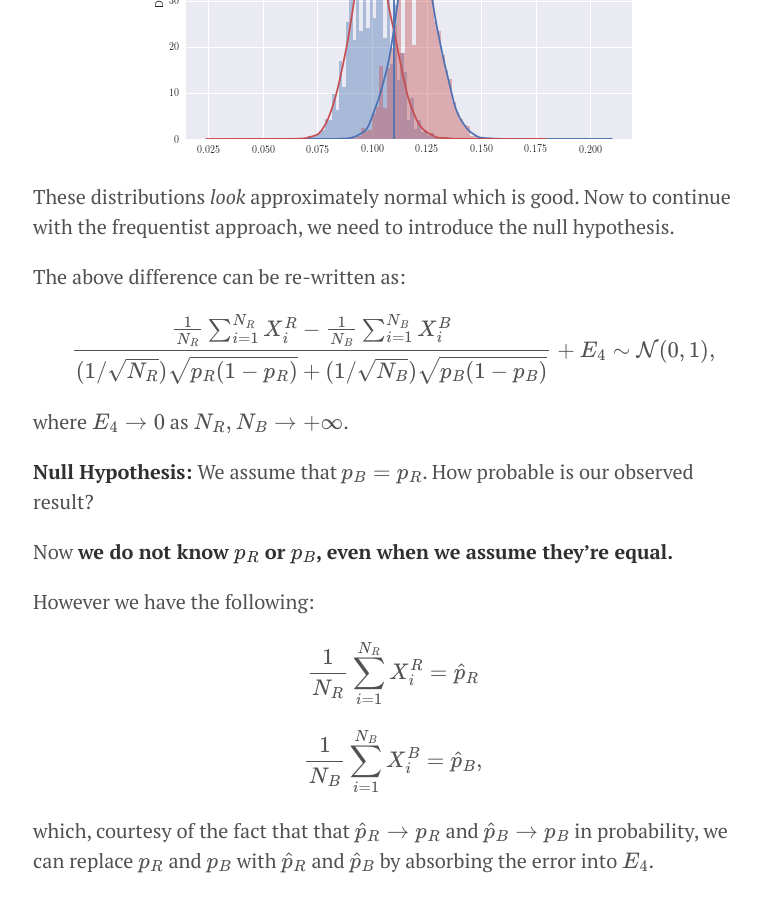
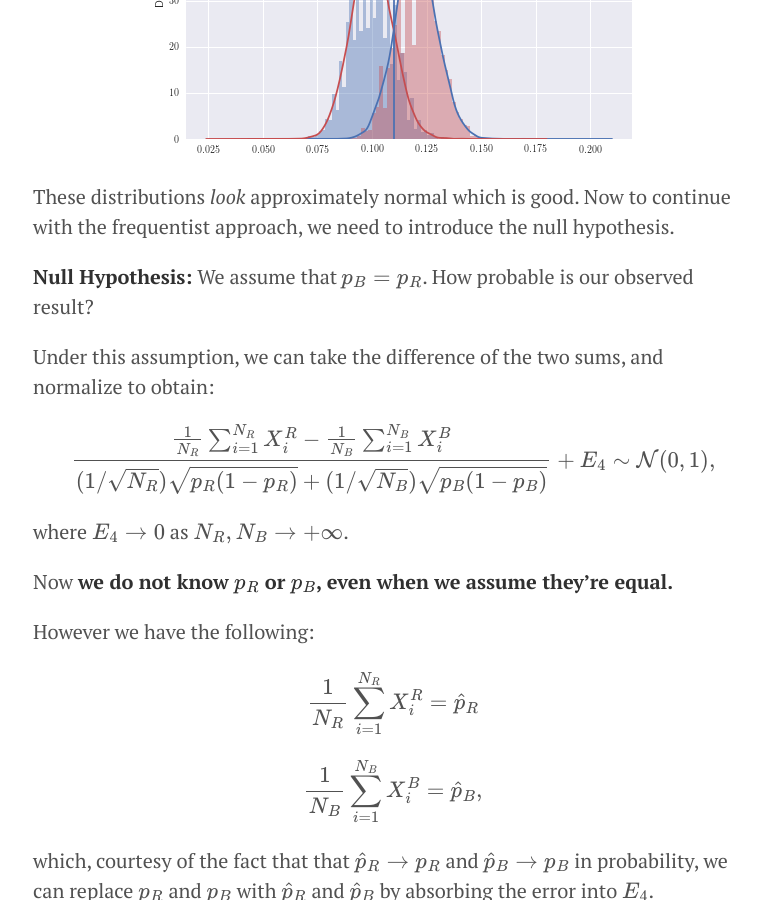
Before and after one commit to doriang102/doriang102.github.io, a Jekyll site: the page built from _posts/2017-05-28-hypothesis-testing.md, in a window 1280 px wide and 900 px high, scrolled down 2992 px. Shown: the whole window, without its empty margins (247-1008 px from the left). Built offline with Jekyll 4.4.1, drawn with Linux system fonts in a browser that asks for light colours; our own code applies the rules of GitHub Pages for plain Markdown files; formulas are drawn with MathJax 3.

Commit message:
Update 2017-05-28-hypothesis-testing.md

```diff
--- a/_posts/2017-05-28-hypothesis-testing.md
+++ b/_posts/2017-05-28-hypothesis-testing.md
@@ -86,14 +86,15 @@ plt.legend()
 
 These distributions *look* approximately normal which is good. Now to continue with the frequentist approach, we need to introduce the null hypothesis.
 
-The above difference can be re-written as:
+**Null Hypothesis:** We assume that $$p_B = p_R$$. How probable is our observed result?
+
+
+Under this assumption, we can take the difference of the two sums, and normalize to obtain:
 
 $$\frac{\frac{1}{N_R}\sum_{i=1}^{N_R} X_i^R - \frac{1}{N_B}\sum_{i=1}^{N_B} X_i^B}{(1/\sqrt{N_R})\sqrt{  p_R(1- p_R)} +(1/\sqrt{N_B})\sqrt{  p_B(1- p_B)}} + E_4 \sim \mathcal{N}(0,1),$$
 
 where $$E_4 \to 0$$ as $$N_R,N_B \to +\infty$$.
 
-
-**Null Hypothesis:** We assume that $$p_B = p_R$$. How probable is our observed result?
 
 
 Now **we do not know $$p_R$$ or $$p_B$$, even when we assume they're equal.**
```
